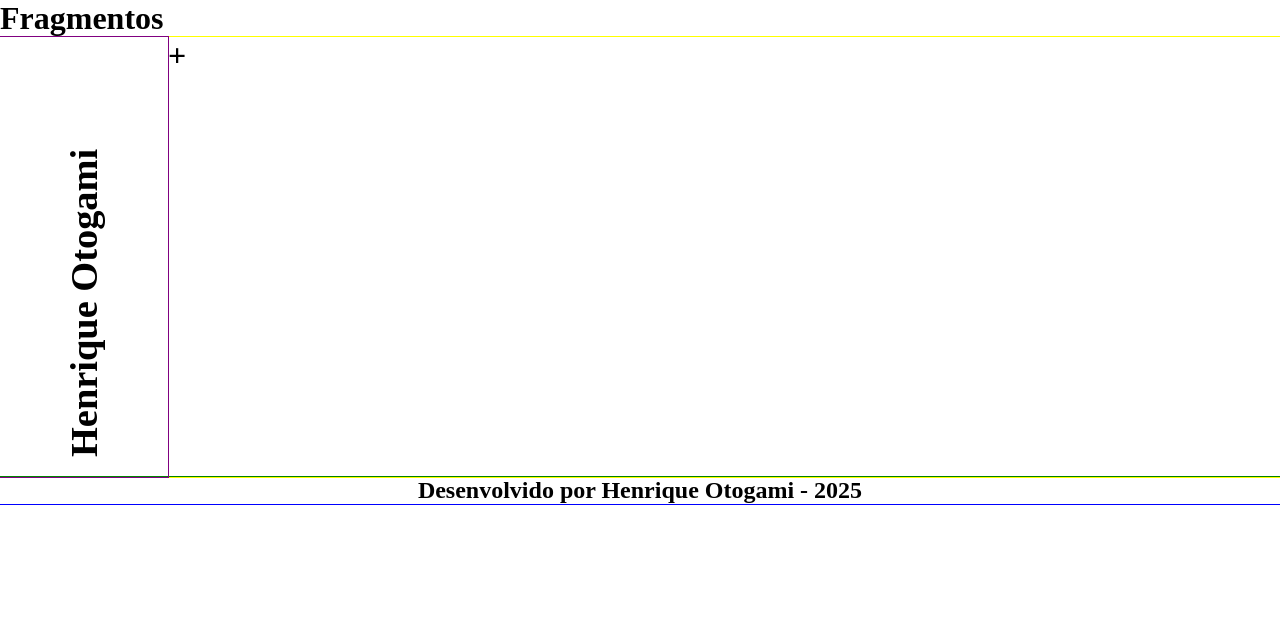
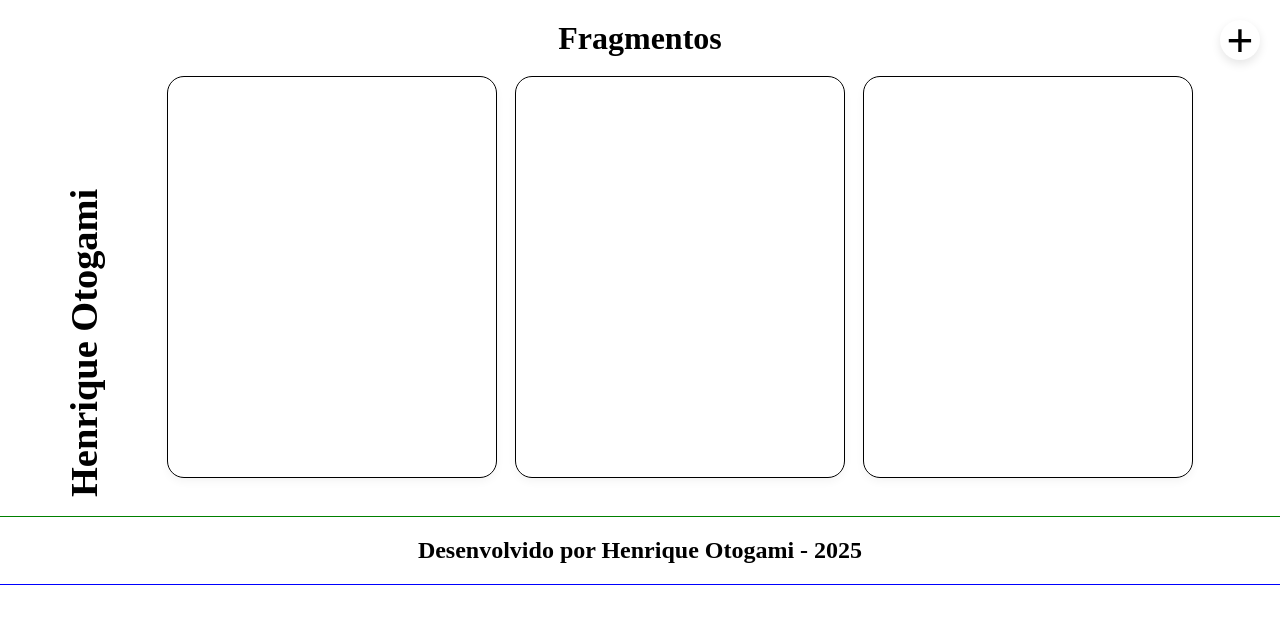
Before and after one commit to henriqueotogami/fragmentos, a Flask app: page / in a window 1280 px wide. Shown: the top 624 px of the page. Run offline with Flask 3, Linux system fonts and the light colour scheme.

Commit message:
#3 ajustes no layout básico do título, barra lateral esquerda e a área de poemas

```diff
--- a/static/main.css
+++ b/static/main.css
@@ -36,18 +36,25 @@ footer {
     outline: 1px solid green;
     text-align: center;
     max-width: 100vw;
-    max-height: 100vh;
+    max-height: 10vh;
+    padding: 20px;
+}
+
+.title {
+    text-align: center;
+    padding: 20px;
 }
 
 .container {
-    outline: 1px solid yellow;
+    /* outline: 1px solid yellow; */
     /* height: 100vh;
     width: 100vw; */
     display: flex;
 }
 
 .left-sidebar {
-    outline: 1px solid purple;
+        /* background-color: blue; */
+    /* outline: 1px solid purple; */
     height: 50vh;
     width: 10vw;
     writing-mode: vertical-rl;      /* escrita na vertical */
@@ -59,8 +66,33 @@ footer {
     justify-content: flex-start;    /* centraliza o elemento horizontalmente */
 }
 
-.space-poetry {
-    outline: 1px solid pink;
-    /* height: 100vh;
-    width: 100vw; */
+.add-poetry{
+    position: absolute;                         /* posicionando o elemento de forma absoluta em relação ao pai */
+    top: 20px;                                  /* empurra o elemento para baixo a partir do topo */
+    right: 20px;                                /* empurra o elemento para a esquerda a partir da direita */
+    background-color: white;                  /* define a cor do fundo */
+    border-radius: 50%;                         /* define um quadrado perfeito virar um círculo */
+    width: 40px;                                /* define a largura */
+    height: 40px;                               /* define a altura */
+    display: flex;                              /* define o botão como um container flexível */
+    align-items: center;                        /* centraliza o conteúdo verticalmente */
+    justify-content: center;                    /* centraliza o conteúdo horizontalmente */
+    box-shadow: 0 4px 10px rgba(0,0,0,0.1);   /* aplica uma borda suave para dar profundidade */
+    cursor: pointer;                            /* define um elemento clicável */
+    font-size: 1.5rem;                          /* Define o tamanho da fonta */
 }
+
+.grid-cards-poetry{
+    display: grid;                                                  /* define o elemento como uma grade */
+    grid-template-columns: repeat(auto-fit, minmax(250px, 1fr));    /* repete um padrão de colunas, encaixa o maior número de colunas, com mínimo de 250px e máximo de 1fr*/
+    gap: 20px;                                                      /* define um espaçamanento de 20px entre as colunas e linhas do grid */
+    height: 50vh;                                                   /* altura do grid */
+    width: 80vw;                                                    /* largura do grid */
+}
+
+.card-poetry{
+    outline: 1px solid black;
+    border-radius: 16px;                        /* define as bordas arredondadas de 16px */
+    padding: 20px;                              /* define o espaçamento interno */
+    box-shadow: 0 4px 10px rgba(0,0,0,0.05); /* define uma sombra */
+}
```
